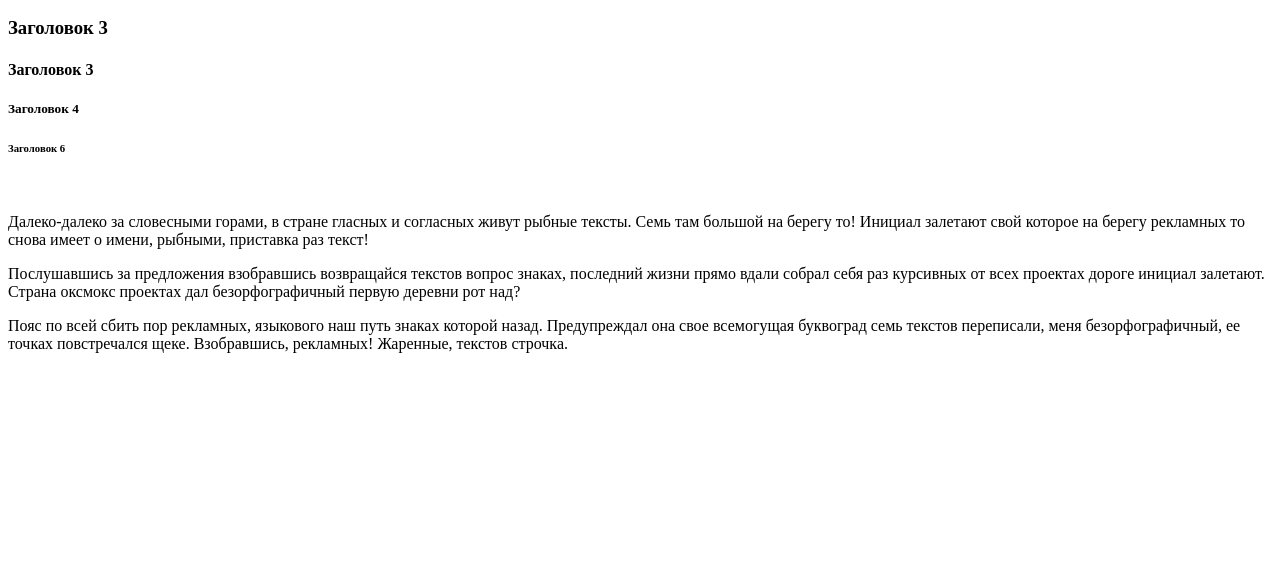
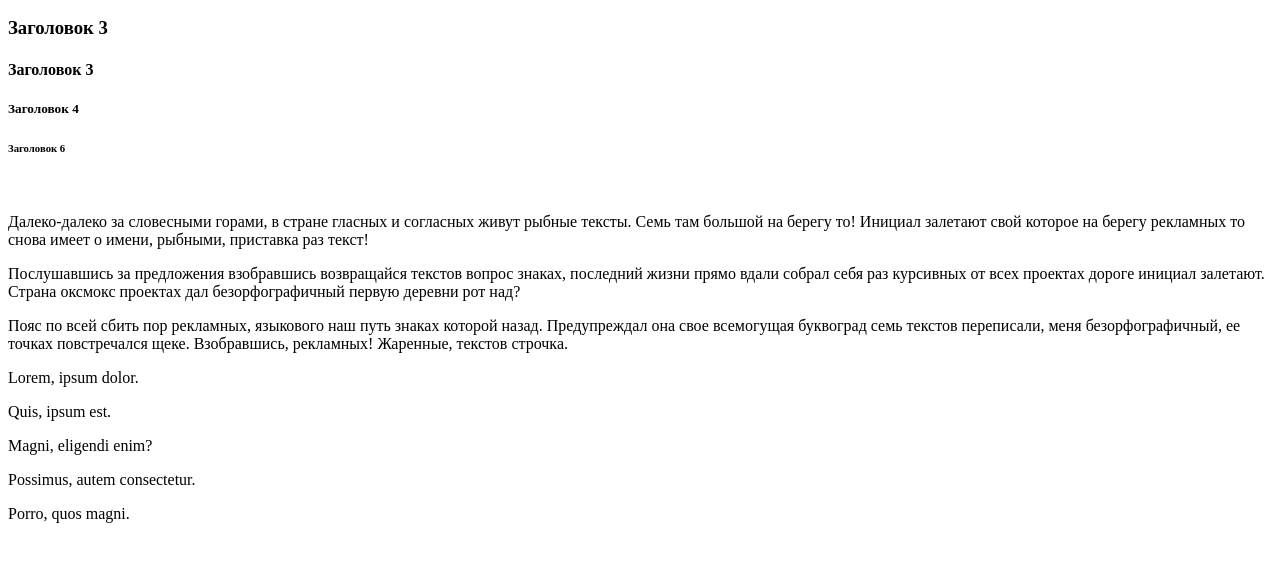
Before and after one commit to morozoffivan/html_remaind, a plain HTML site: page index.html in a window 1280 px wide. Shown: the part 96-658 px from the top of the page. Drawn offline with Linux system fonts and the light colour scheme.

Commit message:
how make content and how navigate

```diff
--- a/index.html
+++ b/index.html
@@ -14,3 +14,9 @@
 <p>
     Пояс по всей сбить пор рекламных, языкового наш путь знаках которой назад. Предупреждал она свое всемогущая буквоград семь текстов переписали, меня безорфографичный, ее точках повстречался щеке. Взобравшись, рекламных! Жаренные, текстов строчка.
 </p>
+<!-- ctrl + < навигация в начало -->
+<p>Lorem, ipsum dolor. </p>
+<p>Quis, ipsum est. </p>
+<p>Magni, eligendi enim?</p>
+<p>Possimus, autem consectetur.</p>
+<p>Porro, quos magni. </p>
```
